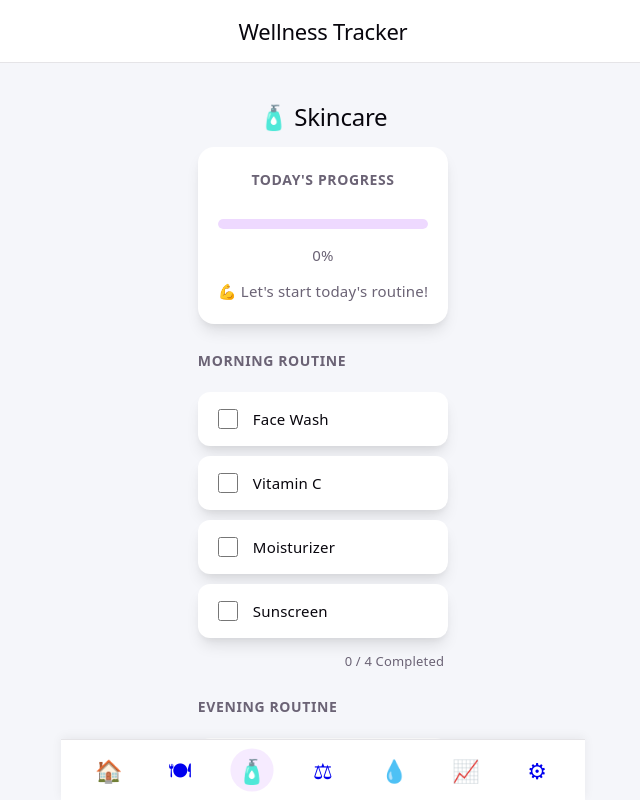
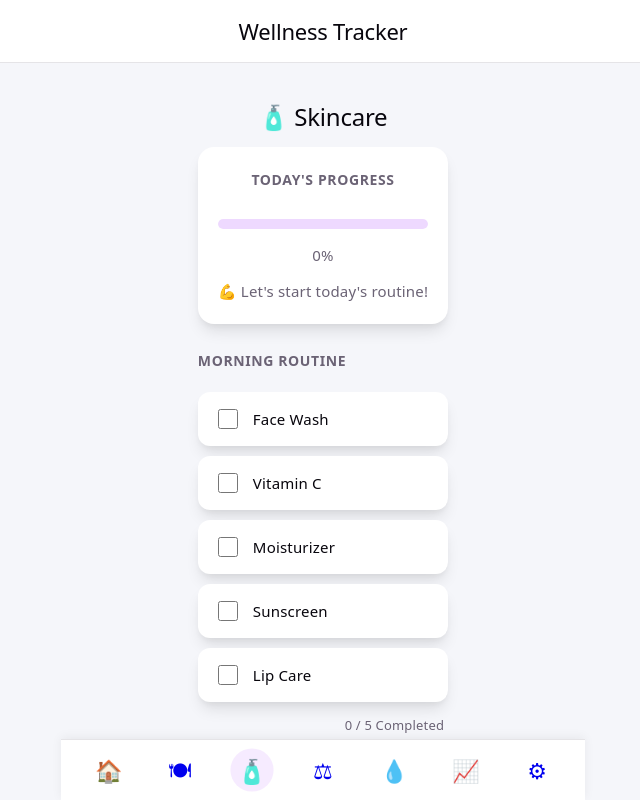
Before and after one commit to sravansamudrala/wellness-tracker, a React (Vite) app: page /skincare in a window 1280 px wide. Shown: the top 800 px of the page, without its empty margins (317-957 px from the left). Built offline with nearby package versions, Linux system fonts and the light colour scheme; no server answers.

Commit message:
added lipcare

```diff
--- a/src/pages/Skincare.tsx
+++ b/src/pages/Skincare.tsx
@@ -6,6 +6,7 @@ const defaultRoutine = {
   vitaminC: false,
   moisturizer: false,
   sunscreen: false,
+  lipcare: false,
   cleanser: false,
   eveningMoisturizer: false,
 };
@@ -25,6 +26,7 @@ function Skincare() {
         vitaminC: data.vitamin_c,
         moisturizer: data.moisturizer,
         sunscreen: data.sunscreen,
+        lipcare: data.lipcare,
         cleanser: data.cleanser,
         eveningMoisturizer: data.evening_moisturizer,
       });
@@ -41,7 +43,8 @@ function Skincare() {
     Number(routine.faceWash) +
     Number(routine.vitaminC) +
     Number(routine.moisturizer) +
-    Number(routine.sunscreen);
+    Number(routine.sunscreen) +
+    Number(routine.lipcare);
 
   const eveningCompleted =
     Number(routine.cleanser) + Number(routine.eveningMoisturizer);
@@ -53,6 +56,7 @@ function Skincare() {
       vitamin_c: updatedRoutine.vitaminC,
       moisturizer: updatedRoutine.moisturizer,
       sunscreen: updatedRoutine.sunscreen,
+      lipcare: updatedRoutine.lipcare,
       cleanser: updatedRoutine.cleanser,
       evening_moisturizer: updatedRoutine.eveningMoisturizer,
     });
@@ -131,7 +135,19 @@ function Skincare() {
             Sunscreen
           </label>
         </li>
-        <p>{morningCompleted} / 4 Completed</p>
+        <li>
+          <label>
+            <input
+              type="checkbox"
+              checked={routine.lipcare}
+              onChange={(e) =>
+                saveRoutine({ ...routine, lipcare: e.target.checked })
+              }
+            />
+            Lip Care
+          </label>
+        </li>
+        <p>{morningCompleted} / 5 Completed</p>
       </ul>
 
       <h3>Evening Routine</h3>
--- a/src/services/skincareApi.ts
+++ b/src/services/skincareApi.ts
@@ -5,6 +5,7 @@ export interface SkincareData {
   vitamin_c: boolean;
   moisturizer: boolean;
   sunscreen: boolean;
+  lipcare: boolean;
   cleanser: boolean;
   evening_moisturizer: boolean;
 }
```
Also changed, not shown: 1 other file (tests, documents, lock files or other folders).
